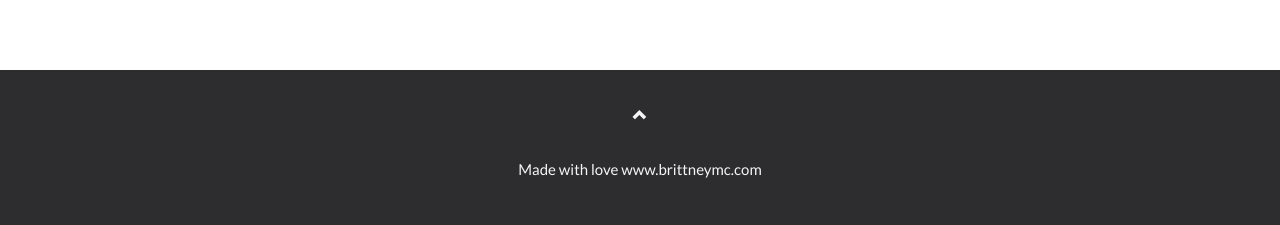
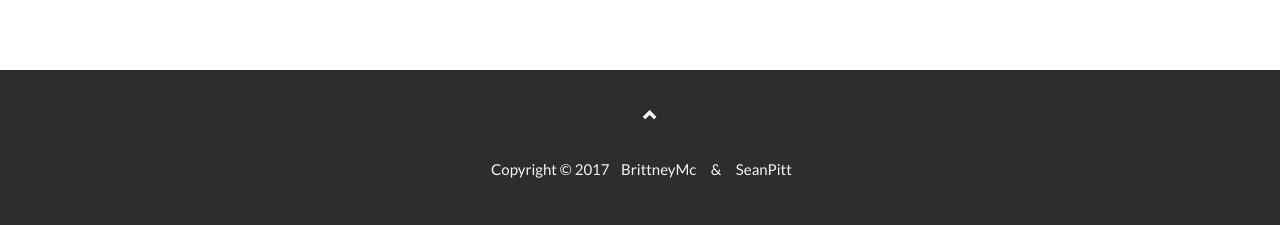
Before and after one commit to SeanP1tt/Brit-Website, a PHP site: page /index.php in a window 1280 px wide. Shown: the part 1926-2151 px from the top of the page. Run offline with PHP 8.4, Linux system fonts and the light colour scheme; some libraries are stand-ins or nearby versions.

Commit message:
fixed footer

```diff
--- a/PHP/footer.php
+++ b/PHP/footer.php
@@ -1,7 +1,14 @@
 <footer class="text-center">
-  <!-- arrow for scrolling up -->
-  <a class="up-arrow" href="#index" data-toggle="tooltip" title="TO TOP">
-    <span class="glyphicon glyphicon-chevron-up"></span>
-  </a><br><br>
-  <p>Made with love <a href="https://www.brittneymc.com" data-toggle="tooltip" title="Check out Brittney's portfolio">www.brittneymc.com</a></p>
+  <!-- arrow for scrolling up -->
+  <a class="up-arrow" href="#index" data-toggle="tooltip" title="TO TOP">
+    <span class="glyphicon glyphicon-chevron-up"></span>
+  </a><br>
+  <p>
+    Copyright © <?php echo date("Y"); ?>
+    <a href="https://www.brittneymc.com" target="_blank" data-toggle="tooltip" title="Check out Brittney's portfolio">BrittneyMc</a>
+    &amp;
+    <a href="https://github.com/SeanP1tt" target="_blank" data-toggle="tooltip" title="Check out Sean's work">SeanPitt</a>
+  </p>
+
+
 </footer>
--- a/PHP/stylesheet.css
+++ b/PHP/stylesheet.css
@@ -157,3 +157,11 @@ textarea {
 h3 {
     padding-left: 40px;
 }
+
+.navbar-default{
+    height: 60px;
+}
+
+.container-fluid {
+    height: 60px;
+}
```
Also changed, not shown: 1 other file.
